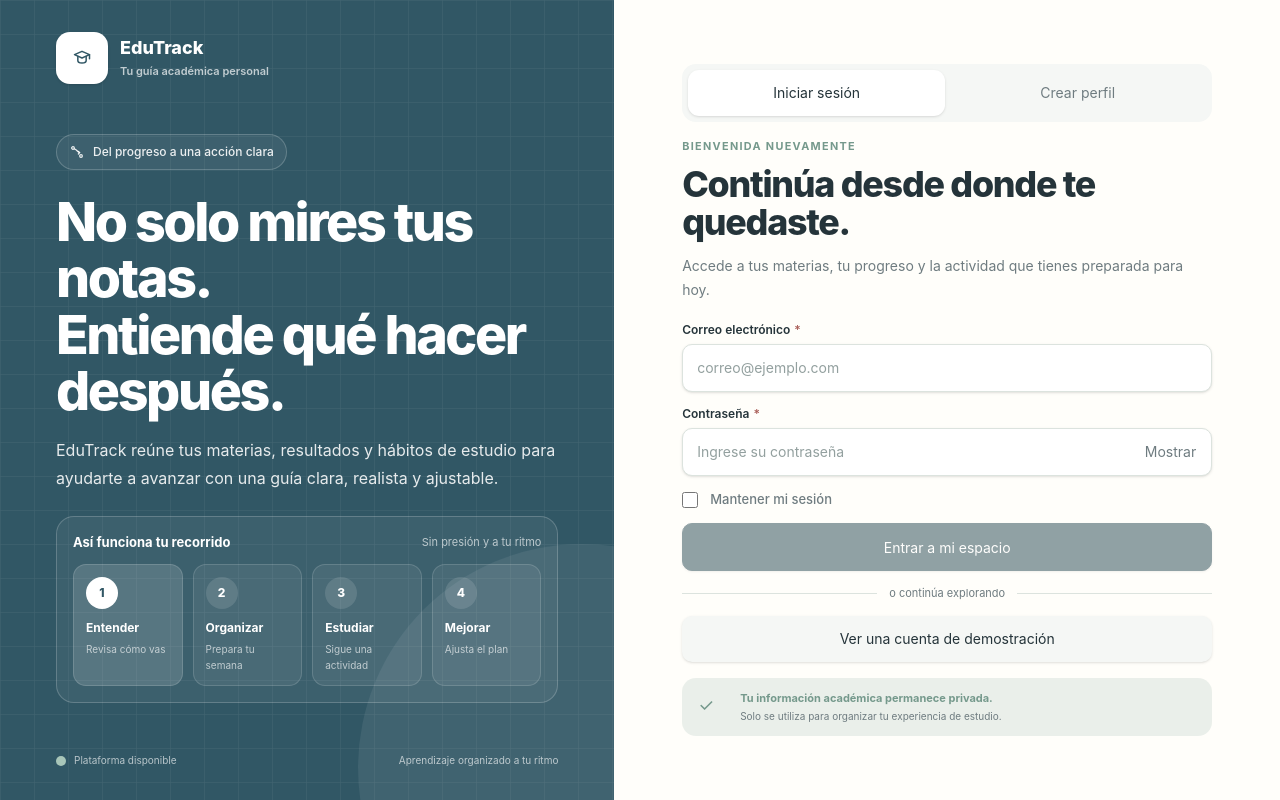
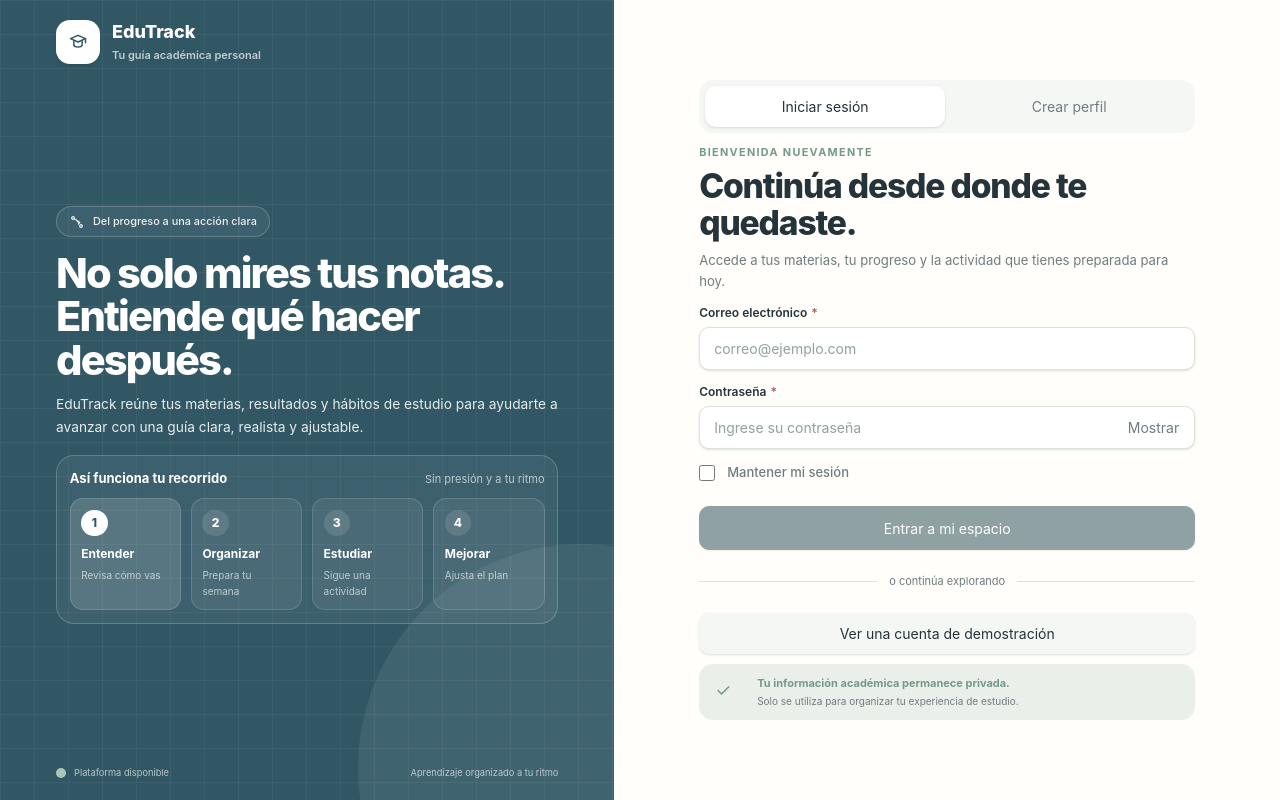
Before and after one commit to luiscdano/EdutrackAI_Frontend, a React (Vite) app: page /login in a window 1280 px wide. Built offline with nearby package versions, Linux system fonts and the light colour scheme.

Commit message:
style: add compact login rules for short viewports

```diff
--- a/src/index.css
+++ b/src/index.css
@@ -119,6 +119,149 @@ input::placeholder, textarea::placeholder { color: var(--et-placeholder); opacit
 .prototype-badge-attention { background: rgb(155 109 53 / 10%); color: var(--et-warning); }
 .prototype-scrollbar { scrollbar-color: rgb(111 124 128 / 28%) transparent; scrollbar-width: thin; }
 
+@media (min-width: 1024px) {
+  .login-shell {
+    height: 100dvh;
+    min-height: 100dvh;
+    overflow: hidden;
+  }
+
+  .login-left-panel,
+  .login-right-panel {
+    height: 100dvh;
+    min-height: 0;
+  }
+}
+
+@media (min-width: 1024px) and (max-height: 850px) {
+  .login-left-panel {
+    padding-top: 1.25rem;
+    padding-bottom: 1.25rem;
+  }
+
+  .login-brand > span:first-child {
+    width: 2.75rem;
+    height: 2.75rem;
+  }
+
+  .login-journey-badge {
+    padding-top: .4rem;
+    padding-bottom: .4rem;
+    font-size: .68rem;
+  }
+
+  .login-hero-title {
+    margin-top: .9rem;
+    font-size: clamp(2rem, 5.2vh, 3rem);
+  }
+
+  .login-hero-copy {
+    margin-top: .65rem;
+    font-size: .86rem;
+    line-height: 1.45rem;
+  }
+
+  .login-journey {
+    margin-top: 1rem;
+    padding: .8rem;
+  }
+
+  .login-journey-heading {
+    margin-bottom: .6rem;
+  }
+
+  .login-journey-card {
+    min-height: 5.6rem;
+    padding: .65rem;
+  }
+
+  .login-journey-card > span {
+    width: 1.65rem;
+    height: 1.65rem;
+  }
+
+  .login-journey-card strong {
+    margin-top: .55rem;
+  }
+
+  .login-left-footer {
+    font-size: .58rem;
+  }
+
+  .login-right-panel {
+    padding-top: 1rem;
+    padding-bottom: 1rem;
+  }
+
+  .login-right-content {
+    max-width: 31rem;
+  }
+
+  .login-tabs button {
+    min-height: 2.55rem;
+  }
+
+  .login-heading-block {
+    margin-top: .45rem;
+  }
+
+  .login-heading {
+    margin-top: .45rem;
+    font-size: clamp(1.7rem, 4.2vh, 2.15rem);
+  }
+
+  .login-description {
+    margin-top: .55rem;
+    font-size: .82rem;
+    line-height: 1.3rem;
+  }
+
+  .login-form {
+    margin-top: .85rem;
+  }
+
+  .login-form > :not([hidden]) ~ :not([hidden]) {
+    margin-top: .6rem;
+  }
+
+  .login-field {
+    min-height: 2.7rem !important;
+  }
+
+  .login-primary-button {
+    min-height: 2.7rem !important;
+  }
+
+  .login-demo-button {
+    min-height: 2.55rem !important;
+  }
+
+  .login-privacy {
+    margin-top: .65rem;
+    padding-top: .65rem;
+    padding-bottom: .65rem;
+  }
+}
+
+@media (min-width: 1024px) and (max-height: 700px) {
+  .login-left-footer {
+    display: none;
+  }
+
+  .login-left-panel {
+    justify-content: space-between;
+  }
+
+  .login-journey-card {
+    min-height: 5rem;
+  }
+
+  .login-privacy {
+    padding-top: .5rem;
+    padding-bottom: .5rem;
+  }
+}
+
 @media (prefers-reduced-motion: reduce) {
   html { scroll-behavior: auto; }
   *, *::before, *::after {
```
